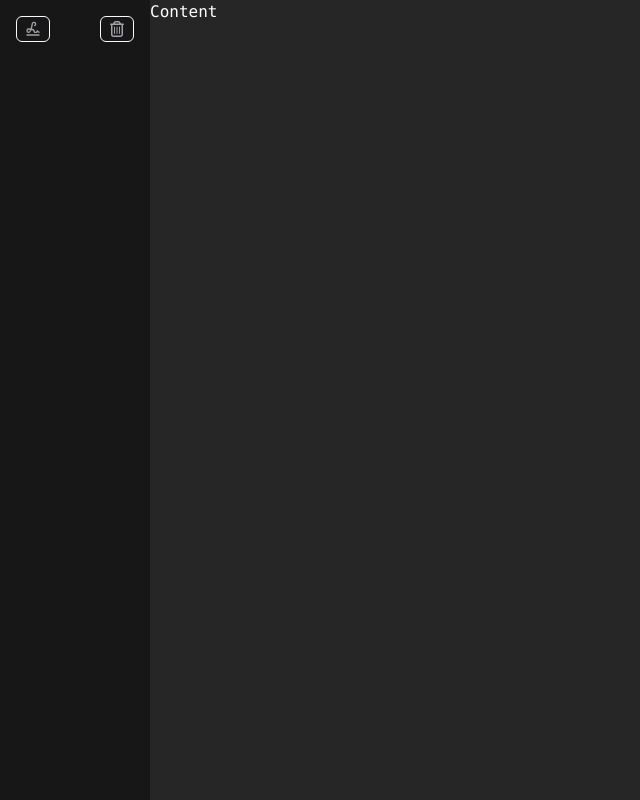
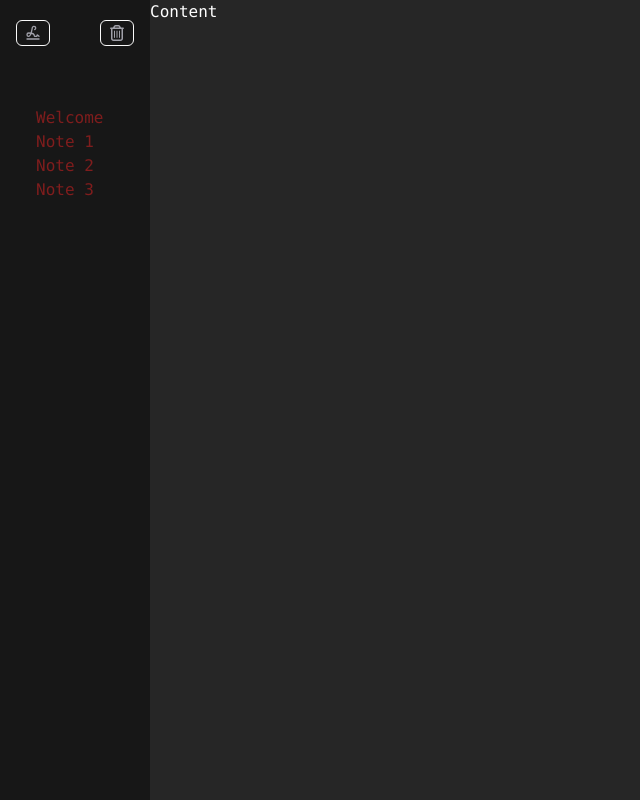
Before and after one commit to abhiBagde/electronNotesApp-electron, a React (Vite) app in the folder electron/: page / in a window 1280 px wide. Shown: the whole page, without its empty margins (0-640 px from the left). Built offline with nearby package versions, Linux system fonts and the light colour scheme.

Commit message:
notes feature added

```diff
--- a/electron/src/main/index.ts
+++ b/electron/src/main/index.ts
@@ -10,11 +10,12 @@ function createWindow(): void {
     height: 400,
     show: false,
     autoHideMenuBar: true,
+    frame:false,
+    transparent:false,
     ...(process.platform === 'linux' ? { icon } : {}),
     center:true,
+    hasShadow:true,
     title:"Notemark",
-    frame: false,
-    vibrancy:'under-window',
     visualEffectState: 'active',
     titleBarStyle: 'hidden',
     webPreferences: {
--- a/electron/src/renderer/src/App.tsx
+++ b/electron/src/renderer/src/App.tsx
@@ -1,5 +1,5 @@
 import '@assets/main.css';
-import {Content,RootLayout,Sidebar, Dragtopbar,ActionButtonRow} from './components'
+import {Content,RootLayout,Sidebar, Dragtopbar,ActionButtonRow, NotePreviewList} from './components'
 const App=()=>{
  return (
  <>
@@ -7,9 +7,10 @@ const App=()=>{
    <RootLayout>
 
       <Sidebar className='p-4 bg-neutral-900 '>
-         <ActionButtonRow className='flex justify-between'/>
+         <ActionButtonRow className='flex justify-between mt-1'/>
+         <NotePreviewList className = "mt-10 text-red-900 p-5"/>
       </Sidebar>
-      <Content className=' bg-neutral-800'>Content</Content>
+      <Content className=' '>Content</Content>
    </RootLayout>
    </>
 )
--- a/electron/src/renderer/src/assets/main.css
+++ b/electron/src/renderer/src/assets/main.css
@@ -6,7 +6,7 @@
   html,
   body,
   #root {
-    @apply h-full select-none  font-mono antialiased text-white  overflow-hidden;
+    @apply h-full  bg-neutral-800 select-none   font-mono antialiased text-white  overflow-hidden;
   }
   header{
     -webkit-app-region:drag;
--- /dev/null
+++ b/electron/src/renderer/src/components/NotePreviewList.tsx
@@ -0,0 +1,9 @@
+import {ComponentProps} from 'react'
+import { notesMock } from '@renderer/store/mocks'
+export const NotePreviewList = ({...props}: ComponentProps<'ul'> ) => {
+  return <ul {...props}>
+      {notesMock.map((note) =>(
+        <li key={note.title}>{note.title}</li>
+      ))}
+    </ul>
+}
--- a/electron/src/renderer/src/components/index.ts
+++ b/electron/src/renderer/src/components/index.ts
@@ -2,3 +2,4 @@ export *  from './applayout'
 export * from './dragtopbar'
 export * from './button'
 export * from './actionButtonRow'
+export * from './NotePreviewList'
--- /dev/null
+++ b/electron/src/renderer/src/store/mocks/index.ts
@@ -0,0 +1,19 @@
+import { NoteInfo } from "@shared/models";
+export const notesMock: NoteInfo[] = [
+    {
+        title:'Welcome',
+        lastEditTime: new Date().getTime()
+    },
+    {
+        title:'Note 1',
+        lastEditTime: new Date().getTime()
+    },
+    {
+        title:'Note 2',
+        lastEditTime: new Date().getTime()
+    },
+    {
+        title:'Note 3',
+        lastEditTime: new Date().getTime()
+    }
+]
--- /dev/null
+++ b/electron/src/shared/models.ts
@@ -0,0 +1,7 @@
+export type NoteInfo = {
+    title:string,
+    lastEditTime:number,
+
+}
+
+export type NoteContent = string
```
Also changed, not shown: electron/src/renderer/src/components/NotePreview.tsx (added).
